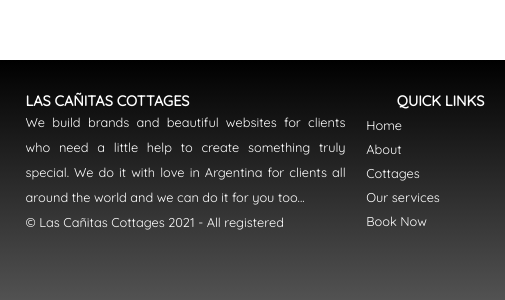
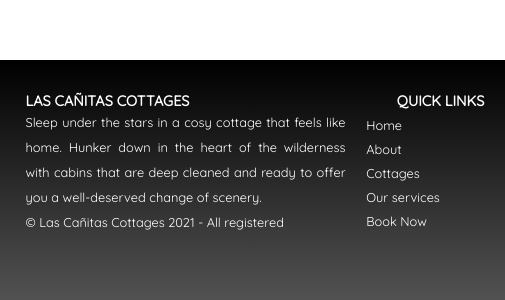
Before and after one commit to Rocio-Moroni/CoderHouse-JS-FinalProject, a website: page index.html in a window 1280 px wide. Shown: the part 1540-1840 px from the top of the page, 0-505 px from the left. Drawn offline with Linux system fonts and the light colour scheme; no server answers; a web font is replaced by a local one.

Commit message:
Entrega Final JS

```diff
--- a/index.html
+++ b/index.html
@@ -237,9 +237,7 @@
             <div class="footer__cottages">
                 <h6>Las Cañitas Cottages</h6>
             </div>
-            <p>We build brands and beautiful websites for clients who need a little help to create something truly
-                special. We do it with love in Argentina for clients all around the world and we can do it for you
-                too...</p>
+            <p>Sleep under the stars in a cosy cottage that feels like home. Hunker down in the heart of the wilderness with cabins that are deep cleaned and ready to offer you a well-deserved change of scenery.</p>
             <!-- Copyright -->
             <div class="copyright">
                 <p>&COPY; Las Cañitas Cottages 2021 - All registered</p>
```
